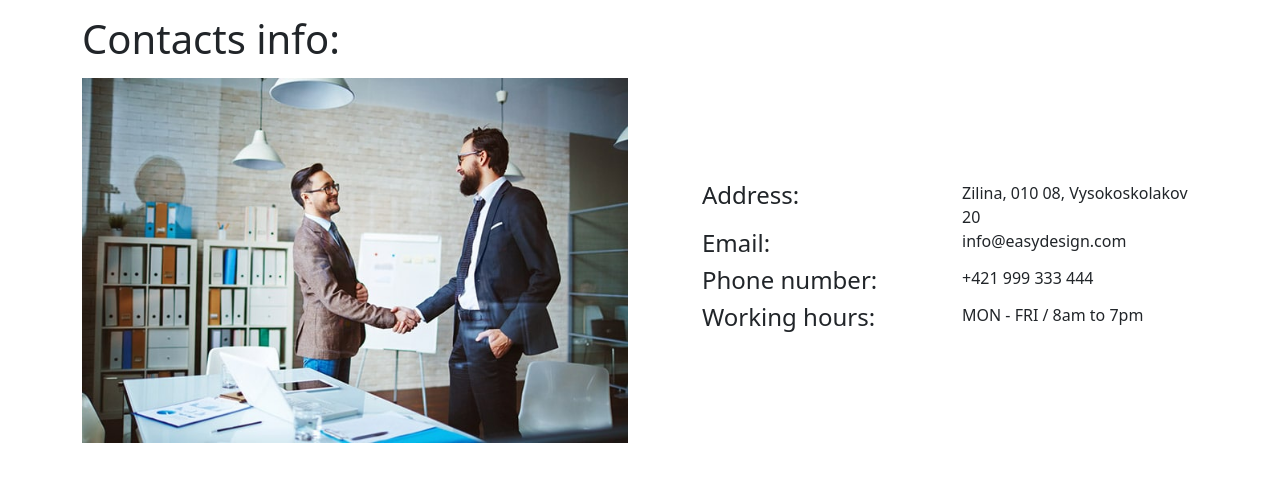
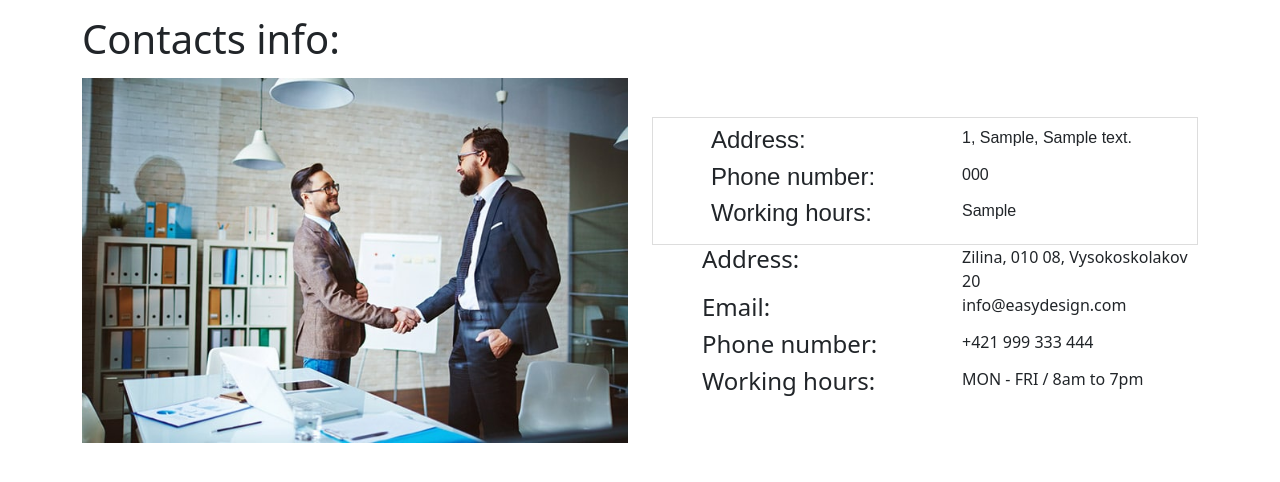
Before and after one commit to DemchenkoD/Sem2_VAII, a PHP site: page /contacts.php in a window 1280 px wide. Shown: the part 92-574 px from the top of the page. Run offline with PHP 8.4, Linux system fonts and the light colour scheme; tables that the repository leaves empty or names only in its code hold one stand-in row (values such as "Sample post"); some libraries are stand-ins or nearby versions.

Commit message:
commit added 4th table usage

```diff
--- a/php_mysql/www/backend_ajax.php
+++ b/php_mysql/www/backend_ajax.php
@@ -32,7 +32,33 @@ foreach ($db->getUsersData() as $user) {
     $data .= "</table>";
 echo $data;
 }
+if (isset($_POST['readOffices'])) {
 
+    $data = ' <table >';
+
+    foreach ($db->getOfficesData() as $office) {
+
+        $data .= '<tr>
+<td >
+                <div class="row">
+                    <h4 class="col h4_contacts"> Address:</h4>
+                    <div class="col"> '.$office->getCountry().', '.$office->getCity().', '.$office->getAddress().'</div>
+                </div>
+                <div class="row">
+                    <h4 class="col h4_contacts"> Phone number:</h4>
+                    <div class="col"> '.$office->getPhoneNumber().'</div>
+                </div>
+                <div class="row">
+                    <h4 class="col h4_contacts"> Working hours:</h4>
+                    <div class="col"> '.$office->getWorkingHours().'</div>
+                </div>
+    </td>
+ </tr>';
+
+    }
+    $data .= "</table>";
+    echo $data;
+}
 
 if (isset($_POST['login']) && isset($_POST['email']) && isset($_POST['password']) && isset($_POST['reg_date'])){
 
--- a/php_mysql/www/contacts.php
+++ b/php_mysql/www/contacts.php
@@ -17,7 +17,12 @@ $app = new App();
 <?php
 include("php_files/header_navbar.php");
 ?>
+<script type="text/javascript">
+    $(document).ready(function (){
+        readOffices();
+    });
 
+</script>
 <section>
     <div class="container">
         <h1 class="h1_title">Contacts info: </h1>
@@ -26,6 +31,9 @@ include("php_files/header_navbar.php");
                 <img class="w-100 margin_bottom" src="img/contacts_img.jpg" alt = "">
             </div>
             <div class="col-xl-6 col-lg-12 margin_bottom">
+
+                <div id = "offices_table"> </div>
+
                 <div class="row">
                     <h4 class="col h4_contacts"> Address:</h4>
                     <div class="col"> Zilina, 010 08, Vysokoskolakov 20</div>
--- a/php_mysql/www/php_files/classes/DBStorage.php
+++ b/php_mysql/www/php_files/classes/DBStorage.php
@@ -2,6 +2,7 @@
 require_once "Employee.php";
 require_once "Review.php";
 require_once "User.php";
+require_once "Office.php";
 class DBStorage
 {
     private $db;
@@ -52,6 +53,18 @@ class DBStorage
         if ($dbResult->num_rows > 0){
             while ($record = $dbResult->fetch_assoc()) {
                 $result[] = new User($record['id'], $record['login'], $record['mail'], null, $record['registration_date']);
+            }
+        }
+        return $result;
+    }
+    public function getOfficesData(): array
+    {
+        $result = [];
+        $sql = "SELECT * FROM offices ORDER BY id";
+        $dbResult = $this->db->query($sql);
+        if ($dbResult->num_rows > 0){
+            while ($record = $dbResult->fetch_assoc()) {
+                $result[] = new Office($record['id'], $record['country'], $record['city'], $record['address'],$record['phone_number'],$record['working_hours']);
             }
         }
         return $result;
--- /dev/null
+++ b/php_mysql/www/php_files/classes/Office.php
@@ -0,0 +1,117 @@
+<?php
+
+class Office
+{
+    private $id;
+    private $country;
+    private $city;
+    private $address;
+    private $phone_number;
+    private $working_hours;
+    public function __construct($p_id, $p_country, $p_city,  $p_address, $p_phone_number, $p_working_hours)
+    {
+        $this->id = $p_id;
+        $this->country = $p_country;
+        $this->city = $p_city;
+        $this->address = $p_address;
+        $this->phone_number = $p_phone_number;
+        $this->working_hours = $p_working_hours;
+    }
+
+    /**
+     * @return mixed
+     */
+    public function getId()
+    {
+        return $this->id;
+    }
+
+    /**
+     * @param mixed $id
+     */
+    public function setId($id): void
+    {
+        $this->id = $id;
+    }
+
+    /**
+     * @return mixed
+     */
+    public function getCountry()
+    {
+        return $this->country;
+    }
+
+    /**
+     * @param mixed $country
+     */
+    public function setCountry($country): void
+    {
+        $this->country = $country;
+    }
+
+    /**
+     * @return mixed
+     */
+    public function getCity()
+    {
+        return $this->city;
+    }
+
+    /**
+     * @param mixed $city
+     */
+    public function setCity($city): void
+    {
+        $this->city = $city;
+    }
+
+    /**
+     * @return mixed
+     */
+    public function getAddress()
+    {
+        return $this->address;
+    }
+
+    /**
+     * @param mixed $address
+     */
+    public function setAddress($address): void
+    {
+        $this->address = $address;
+    }
+
+    /**
+     * @return mixed
+     */
+    public function getPhoneNumber()
+    {
+        return $this->phone_number;
+    }
+
+    /**
+     * @param mixed $phone_number
+     */
+    public function setPhoneNumber($phone_number): void
+    {
+        $this->phone_number = $phone_number;
+    }
+
+    /**
+     * @return mixed
+     */
+    public function getWorkingHours()
+    {
+        return $this->working_hours;
+    }
+
+    /**
+     * @param mixed $working_hours
+     */
+    public function setWorkingHours($working_hours): void
+    {
+        $this->working_hours = $working_hours;
+    }
+
+}
--- a/php_mysql/www/script.js
+++ b/php_mysql/www/script.js
@@ -84,7 +84,19 @@ function UpdateUser() {
         }
     )
 }
-
+function readOffices() {
+    var readOffices = "readOffices";
+    $.ajax({
+        url: "backend_ajax.php",
+        method: "POST",
+        data: {
+            readOffices: readOffices
+        },
+        success:function (data,status) {
+            $('#offices_table').html(data);
+        }
+    });
+}
 function readUsers() {
     var readUsers = "readUsers";
     $.ajax({
```
